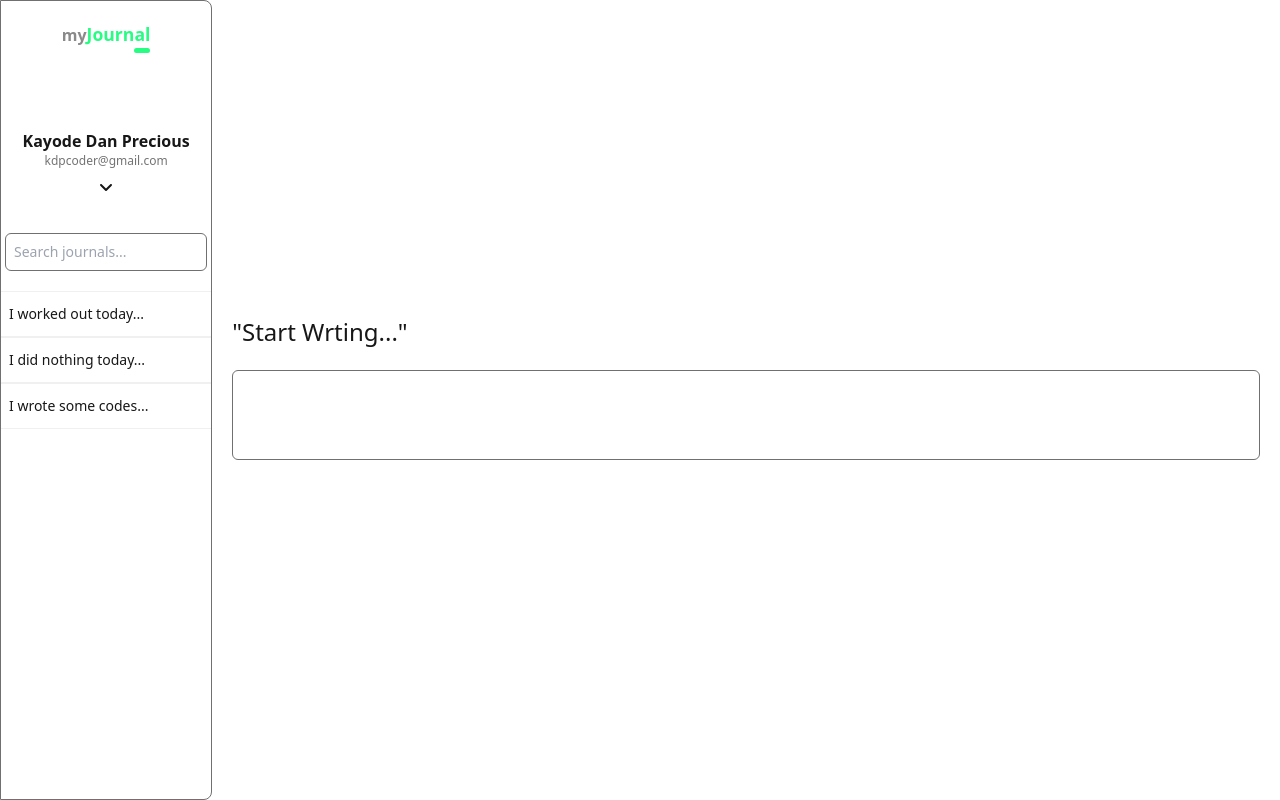
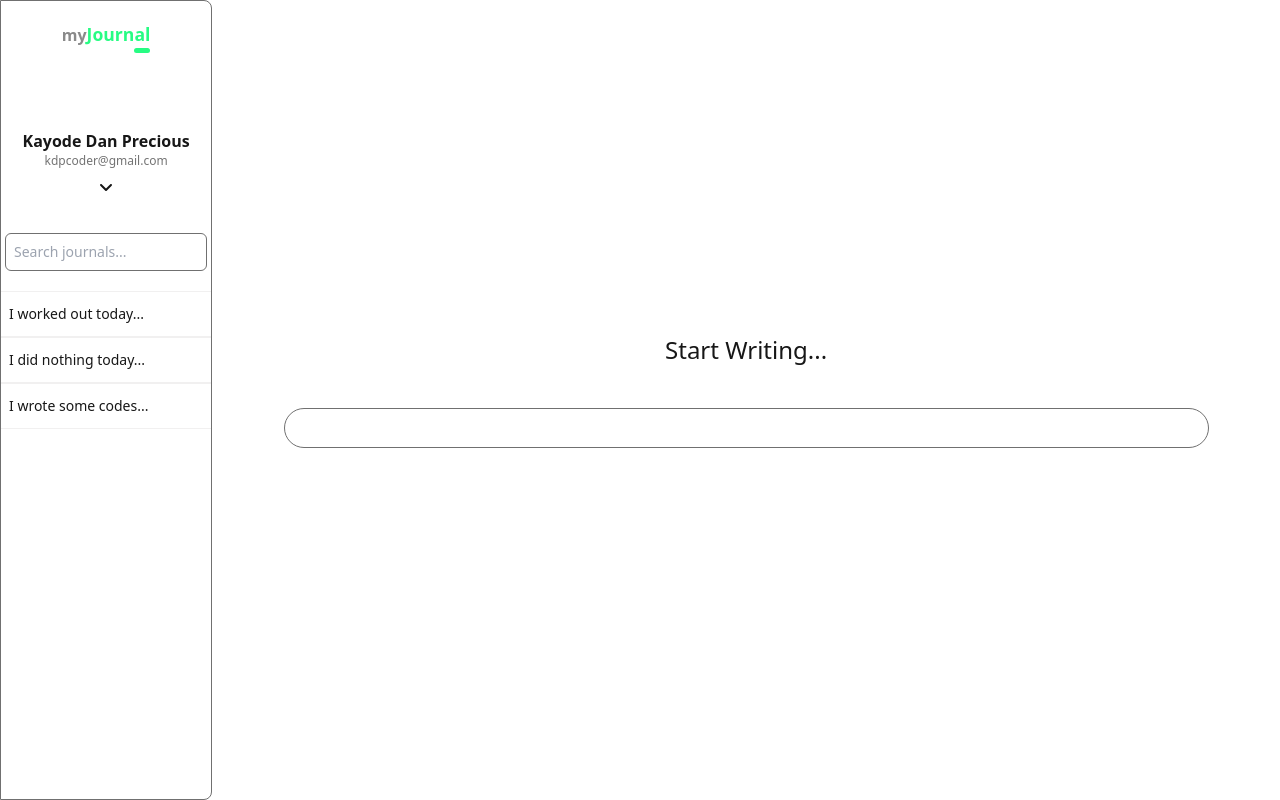
Before and after one commit to danprecious/my_journal, a Next.js app: page / in a window 1280 px wide. Built offline with nearby package versions, Linux system fonts and the light colour scheme.

Commit message:
fixed typo and added local store functions

```diff
--- /dev/null
+++ b/src/app/utils/localStoreUtils.ts
@@ -0,0 +1,9 @@
+export const saveJournal = () => {
+
+}
+
+export const retrieveJournal = () => {
+
+
+
+}
--- a/src/components/writingInterface/writingForm.tsx
+++ b/src/components/writingInterface/writingForm.tsx
@@ -26,24 +26,26 @@ const WritingForm = () => {
   } = useForm({ resolver: zodResolver(formSchema) });
 
   return (
-    <form onSubmit={handleSubmit(submitJournal)} className="w-full">
+    <form onSubmit={handleSubmit(submitJournal)} className="w-full justify-center  flex-col items-center">
       <div className="">
 
 
         {!textAreaActive && (
-         <p className="mb-5 text-[1.5rem] text-center lg:text-left">"Start Wrting..."</p>
+         <p className="mb-10 text-[1.5rem] text-center ">Start Writing...</p>
         )}
         </div>
-      <textarea
+     <div className="flex justify-center w-full">
+       <textarea
         id="journalNote"
         {...register("journalNote")}
         onFocus={() => {
           setTextAreaActive(true);
         }}
-        className={`resize-none w-full bg-background comp-border outline-none lg:p-md py-1 px-2  lg:rounded-md lg:h-[70vh ${
-          textAreaActive ? "h-[70vh] rounded-lg" : "rounded-[2rem]"
+        className={`resize-none w-full bg-background comp-border outline-none py-1 px-2  lg:h-[70vh ${
+          textAreaActive ? "h-[70vh]  lg-w-[100%]" : "rounded-[2rem]  lg:w-[90%] transition-all h-[2.5em]"
         }`}
-      />
+        />
+        </div>
 
       <div className="mt-5 flex justify-end lg:block">
         {textAreaActive && (
```
